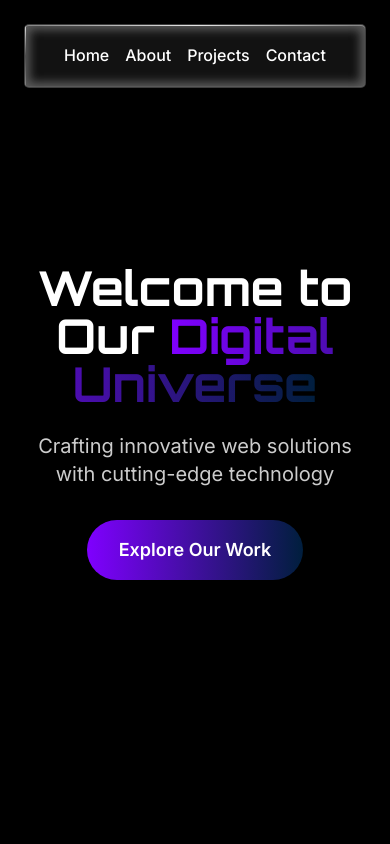
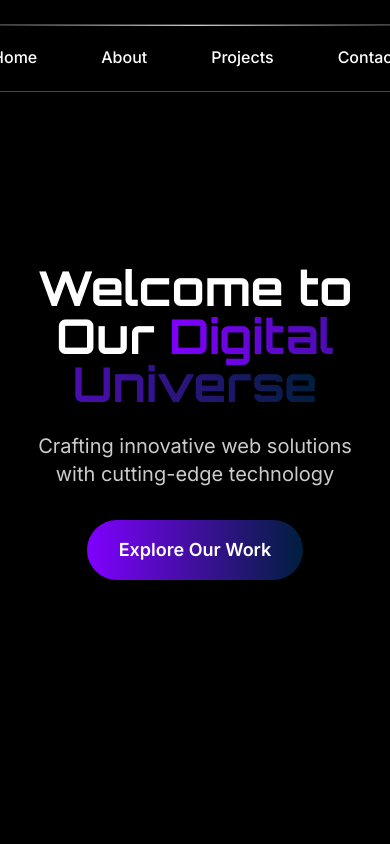
Before and after one commit to Duo575/Web-App, a React (Vite) app: page / in a window 390 px wide. Shown: the top 844 px of the page. Built offline with nearby package versions, Linux system fonts and the light colour scheme.

Commit message:
feat: update navigation glass card styles for improved aesthetics and responsiveness

```diff
--- a/src/index.css
+++ b/src/index.css
@@ -126,29 +126,25 @@
 
   /* Navigation Glass Card */
   .nav-glass-card {
-    width: 400px;
-    height: 64px;
-    background: rgba(255, 255, 255, 0.07);
-    backdrop-filter: blur(4px);
-    -webkit-backdrop-filter: blur(4px);
-    border-radius: 5px;
-    border: 1px solid rgba(255, 255, 255, 0.18);
-    box-shadow: 0 8px 32px rgba(0, 0, 0, 0.06),
-      inset 0 1px 0 rgba(255, 255, 255, 0.3),
-      inset 0 -1px 0 rgba(255, 255, 255, 0.06),
-      inset 0 0 10px 5px rgba(255, 255, 255, 0.3);
+    /* From https://css.glass */
+    background: rgba(255, 255, 255, 0);
+    border-radius: 16px;
+    box-shadow: 0 4px 30px rgba(0, 0, 0, 0.1);
+    backdrop-filter: blur(2.8px);
+    -webkit-backdrop-filter: blur(2.8px);
+    border: 1px solid rgba(255, 255, 255, 0.27);
+    /* Center the card content */
+    display: flex;
+    justify-content: center;
+    align-items: center;
+    padding: .75rem 1.5rem;
     position: relative;
-    overflow: hidden;
-    display: flex;
-    align-items: center;
-    justify-content: center;
-    padding: 0 3.5rem;
   }
 
   @media (min-width: 768px) {
     .nav-glass-card {
-      width: 480px;
-      padding: 0 4rem;
+      width: 500px;
+      padding: .75rem 4rem;
     }
   }
 
@@ -189,6 +185,12 @@
     z-index: 10;
     font-size: 1rem;
     font-weight: 500;
+    text-align: center;
+    display: flex;
+    align-items: center;
+    justify-content: center;
+    padding: 0.5rem 1.5rem;
+    white-space: nowrap;
   }
 
   .nav-link:hover {
```
